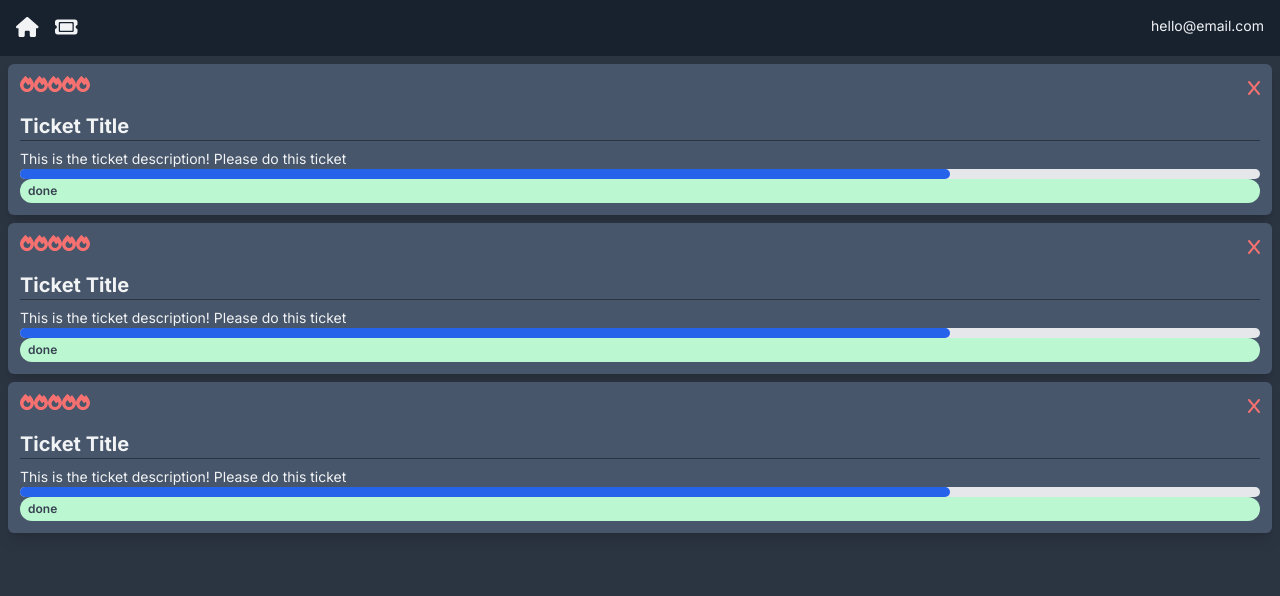
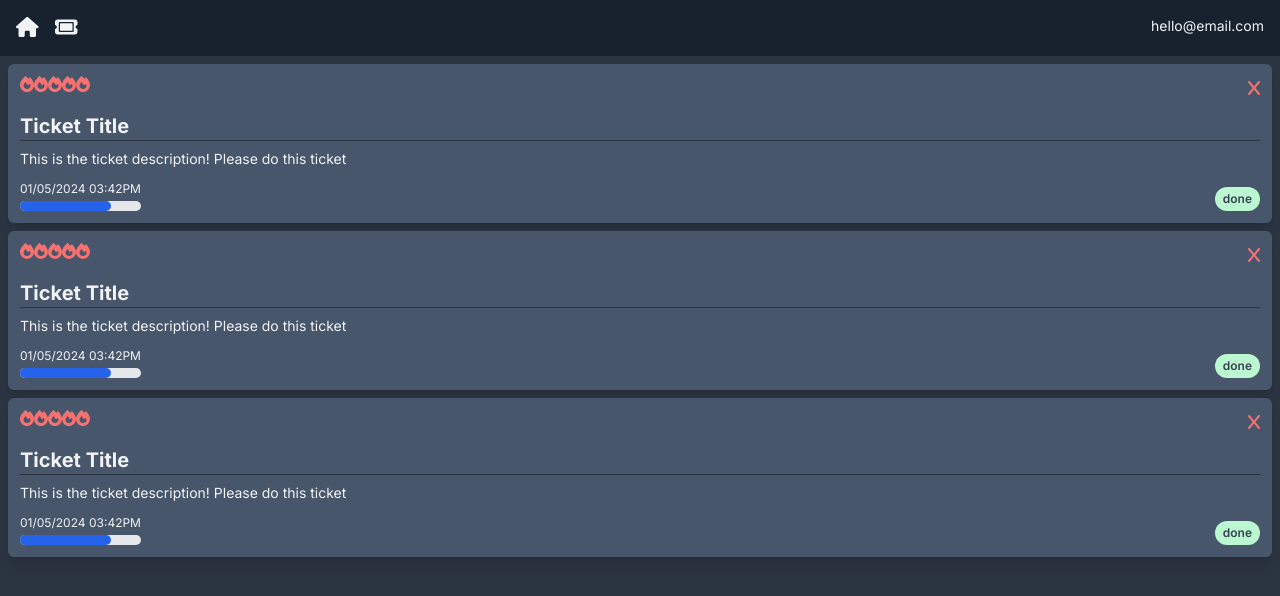
Before and after one commit to ekdeguzm/ticketing-app, a Next.js app in the folder ticket-app/: page / in a window 1280 px wide. Shown: the top 596 px of the page. Built offline with nearby package versions, Linux system fonts and the light colour scheme.

Commit message:
create divs for ticketcard profess display

```diff
--- a/ticket-app/app/(components)/TicketCard.jsx
+++ b/ticket-app/app/(components)/TicketCard.jsx
@@ -17,8 +17,17 @@ const TicketCard = () => {
       <p className="whitespace-pre-wrap">
         This is the ticket description! Please do this ticket{" "}
       </p>
-      <ProgressDisplay></ProgressDisplay>
-      <StatusDisplay></StatusDisplay>
+
+      <div className="flex-grow"></div>
+      <div className="flex mt-2 ">
+        <div className="flex flex-col">
+          <p className="text-xs my-1">01/05/2024 03:42PM</p>
+          <ProgressDisplay></ProgressDisplay>
+        </div>
+        <div className="ml-auto flex items-end">
+          <StatusDisplay></StatusDisplay>
+        </div>
+      </div>
     </div>
   );
 };
```
